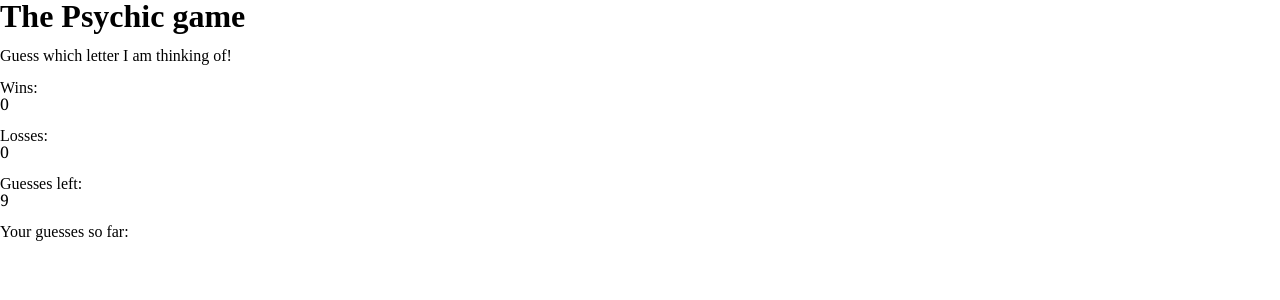
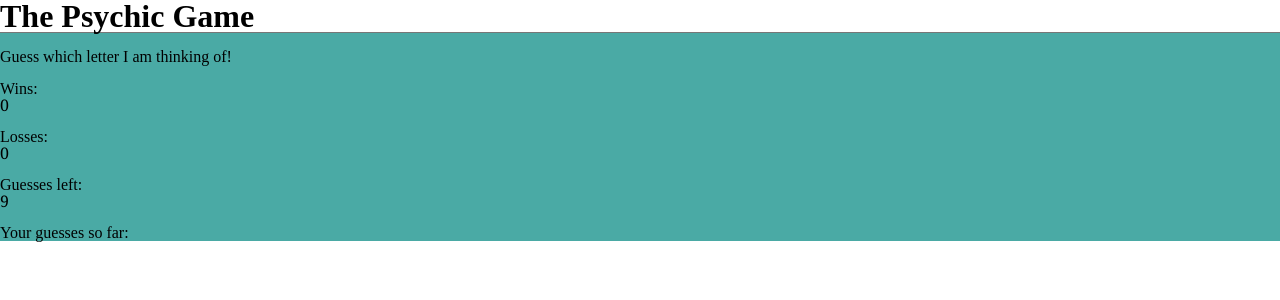
Before and after one commit to danielarnost/week-3-game, a PHP site: page /index.html in a window 1280 px wide. Shown: the top 300 px of the page. Run offline with PHP 8.4, Linux system fonts and the light colour scheme.

Commit message:
some style

```diff
--- a/css/style.css
+++ b/css/style.css
@@ -1,9 +1,17 @@
 
-h1{
+ h1{
 font-weight: bold;
 font-size: 200%;
-  }
+background: white;
+}
+#tpg{
 
+	border-bottom: 1px solid #777777;
+}
+#game{
+background:#4aaaa5;
+
+}
 #wins{
 	font-family: 'Georgia', Times, Times New Roman, serif;
 }
--- a/index.html
+++ b/index.html
@@ -12,7 +12,7 @@
 <body>
 
     <div id="game">
-        <h1>The Psychic game</h1>
+        <h1><div id = "tpg"> The Psychic Game</div></h1>
         <br> <h3>Guess which letter I am thinking of!</h3>
         <br> <h3>Wins:<div id = "wins">0</div></h3>
         <br> <h3>Losses:<div id = "losses">0</div></h3>
@@ -22,13 +22,6 @@
 
 	</div>
 
-
-
-
-
-
-
-    </script>
 </body>
 
 </html>
--- a/javascript/game.js
+++ b/javascript/game.js
@@ -1,4 +1,4 @@
-var options = ['a', 'b', 'c', 'd', 'e', 'f', 'g', 'h', 'i', 'j', 'k', 'l', 'm', 'n', 'o','p','q','r','s', 't', 'u', 'v', 'w', 'x', 'y', 'z']
+		var options = ['a', 'b', 'c', 'd', 'e', 'f', 'g', 'h', 'i', 'j', 'k', 'l', 'm', 'n', 'o','p','q','r','s', 't', 'u', 'v', 'w', 'x', 'y', 'z']
         var wins = 0,
             losses = 0,
             guessesLeft = 9,
@@ -16,17 +16,24 @@ var options = ['a', 'b', 'c', 'd', 'e', 'f', 'g', 'h', 'i', 'j', 'k', 'l', 'm',
 
            document.onkeyup = function(event) {
            	var userGuess = String.fromCharCode(event.keyCode).toLowerCase();
-
+			//can we get it so that the user can't choose the same character twice?
+			//alert: That lett ...
            	if (userGuess == computerGuess) {
               	var wins = document.getElementById("wins");
               	wins.innerHTML = 1 + parseInt(wins.innerHTML);
               	reset()
+              } else if (guessedSoFar.includes(userGuess)) {
+              alert ("You already guessed that lettter!, choose a different one!");
+              s
             } else if (guessesLeft == 0) { var losses = document.getElementById("losses");
             	losses.innerHTML = 1 + parseInt(losses.innerHTML);
                 reset()
             }
-            	guessesLeft --
-            	guessedSoFar.push(userGuess)
+            	if (!guessedSoFar.includes(userGuess)) {
+            	guessesLeft--;
+            	guessedSoFar.push(userGuess) }
+
+
             	var guessed = document.getElementById("guessed");
             	guessed.innerHTML = guessedSoFar
 
```
